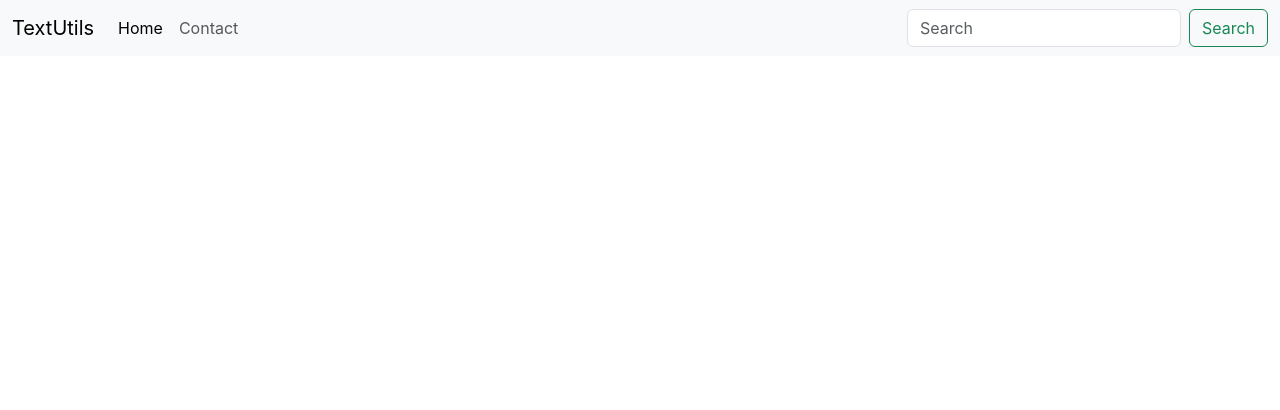
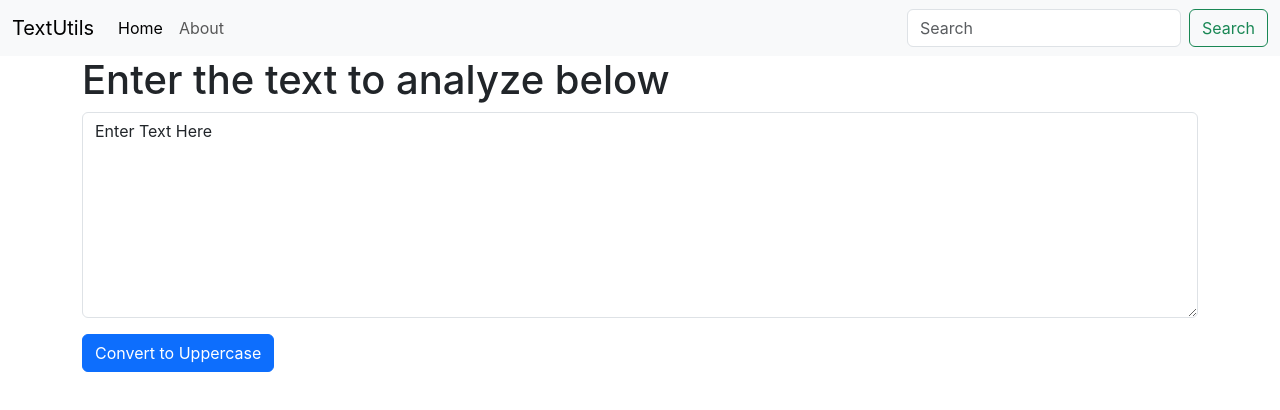
Before and after one commit to Nikhil-Prabhat/React_Tutorial_Project, a React (Create React App) app in the folder my-app/: page / in a window 1280 px wide. Shown: the top 410 px of the page. Built offline with nearby package versions, Linux system fonts and the light colour scheme.

Commit message:
RT-3 : Navbar and TextForm Components Added

```diff
--- a/my-app/src/App.js
+++ b/my-app/src/App.js
@@ -1,52 +1,16 @@
-
 import "./App.css";
+import Navbar from "./components/Navbar";
+import TextForm from "./components/TextForm";
 
 function App() {
   return (
     <>
-      <nav className="navbar navbar-expand-lg bg-body-tertiary">
-        <div className="container-fluid">
-          <a className="navbar-brand" href="/">
-            TextUtils
-          </a>
-          <button
-            className="navbar-toggler"
-            type="button"
-            data-bs-toggle="collapse"
-            data-bs-target="#navbarSupportedContent"
-            aria-controls="navbarSupportedContent"
-            aria-expanded="false"
-            aria-label="Toggle navigation"
-          >
-            <span className="navbar-toggler-icon"></span>
-          </button>
-          <div className="collapse navbar-collapse" id="navbarSupportedContent">
-            <ul className="navbar-nav me-auto mb-2 mb-lg-0">
-              <li className="nav-item">
-                <a className="nav-link active" aria-current="page" href="/">
-                  Home
-                </a>
-              </li>
-              <li className="nav-item">
-                <a className="nav-link" href="/">
-                  Contact
-                </a>
-              </li>
-            </ul>
-            <form className="d-flex" role="search">
-              <input
-                className="form-control me-2"
-                type="search"
-                placeholder="Search"
-                aria-label="Search"
-              />
-              <button className="btn btn-outline-success" type="submit">
-                Search
-              </button>
-            </form>
-          </div>
-        </div>
-      </nav>
+      <Navbar titleText="TextUtils" homeText="Home" />
+
+      <div className="container">
+        <TextForm heading="Enter the text to analyze below"/>
+      </div>
+
     </>
   );
 }
--- /dev/null
+++ b/my-app/src/components/Navbar.js
@@ -0,0 +1,60 @@
+import React from "react";
+import PropTypes from "prop-types";
+
+export default function Navbar({
+    titleText = "Set Title here",
+    homeText = "Set Home Text",
+    aboutText = "About",
+}) {
+    return (
+        <nav className="navbar navbar-expand-lg bg-body-tertiary">
+            <div className="container-fluid">
+                <a className="navbar-brand" href="/">
+                    {titleText}
+                </a>
+                <button
+                    className="navbar-toggler"
+                    type="button"
+                    data-bs-toggle="collapse"
+                    data-bs-target="#navbarSupportedContent"
+                    aria-controls="navbarSupportedContent"
+                    aria-expanded="false"
+                    aria-label="Toggle navigation"
+                >
+                    <span className="navbar-toggler-icon"></span>
+                </button>
+                <div className="collapse navbar-collapse" id="navbarSupportedContent">
+                    <ul className="navbar-nav me-auto mb-2 mb-lg-0">
+                        <li className="nav-item">
+                            <a className="nav-link active" aria-current="page" href="/">
+                                {homeText}
+                            </a>
+                        </li>
+                        <li className="nav-item">
+                            <a className="nav-link" href="/">
+                                {aboutText}
+                            </a>
+                        </li>
+                    </ul>
+                    <form className="d-flex" role="search">
+                        <input
+                            className="form-control me-2"
+                            type="search"
+                            placeholder="Search"
+                            aria-label="Search"
+                        />
+                        <button className="btn btn-outline-success" type="submit">
+                            Search
+                        </button>
+                    </form>
+                </div>
+            </div>
+        </nav>
+    );
+}
+
+Navbar.propTypes = {
+    titleText: PropTypes.string,
+    homeText: PropTypes.string,
+    aboutText: PropTypes.string,
+};
--- /dev/null
+++ b/my-app/src/components/TextForm.js
@@ -0,0 +1,25 @@
+import React, { useState } from "react";
+
+export default function TextForm(props) {
+    const handleUppercaseClick = () => {
+        console.log("Uppercase button was clicked");
+        let updatedText = text.toUpperCase();
+        setText(updatedText);
+    }
+
+    const handleOnChange = (event) => {
+        console.log("On text change");
+        setText(event.target.value);
+    }
+
+    const [text, setText] = useState('Enter Text Here');
+    return (
+        <div>
+            <h1>{props.heading}</h1>
+            <div className="mb-3">
+                <textarea className="form-control" value={text} onChange={handleOnChange} id="myBox" rows="8"></textarea>
+            </div>
+            <button className="btn btn-primary" onClick={handleUppercaseClick}>Convert to Uppercase</button>
+        </div>
+    );
+}
```
